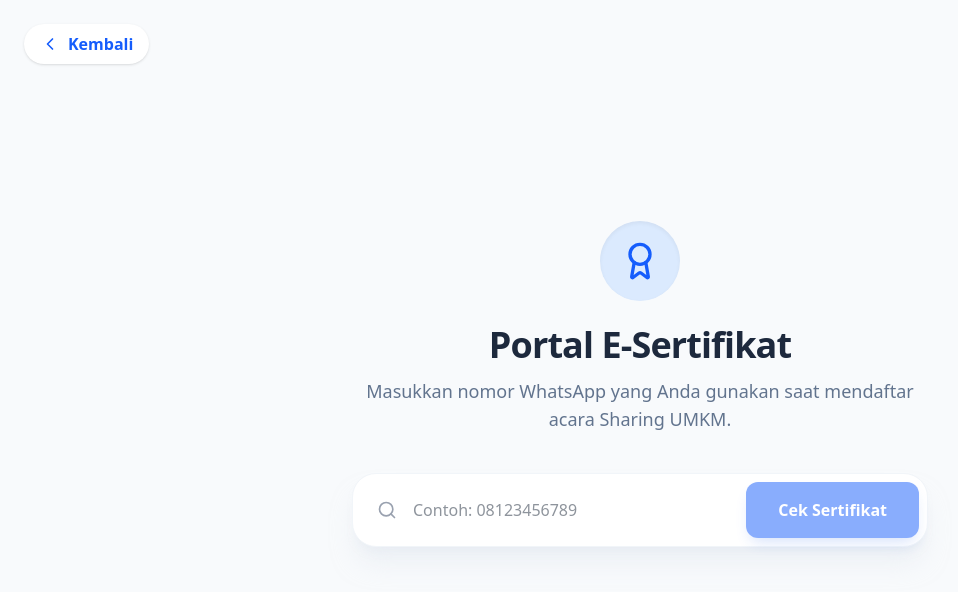
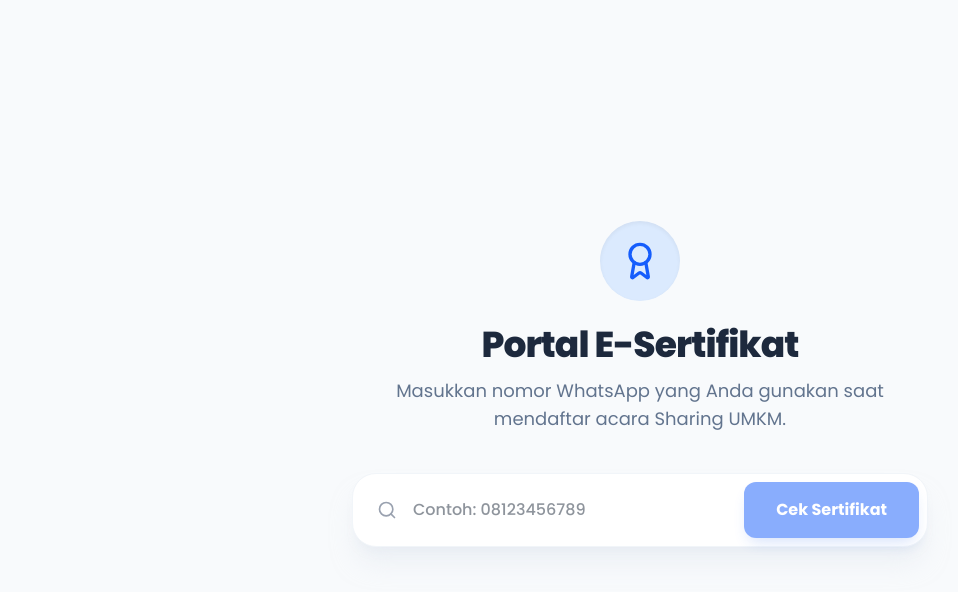
Before and after one commit to logaritma-UBOS/digitalisasi-umkm-2026, a Next.js app: page /sertifikat in a window 1280 px wide. Shown: the top 592 px of the page, without its empty margins (0-958 px from the left). Built offline with nearby package versions, Linux system fonts and the light colour scheme.

Commit message:
style: change font combination to Poppins and remove back button

```diff
--- a/src/app/sertifikat/page.tsx
+++ b/src/app/sertifikat/page.tsx
@@ -1,9 +1,14 @@
 'use client';
 
 import { useState, useRef } from 'react';
-import { Search, Loader2, Download, AlertCircle, Award, CheckCircle2, ChevronLeft } from 'lucide-react';
+import { Search, Loader2, Download, AlertCircle, Award, CheckCircle2 } from 'lucide-react';
 import * as htmlToImage from 'html-to-image';
-import Link from 'next/link';
+import { Poppins } from 'next/font/google';
+
+const poppins = Poppins({
+  subsets: ['latin'],
+  weight: ['300', '400', '500', '600', '700', '800', '900'],
+});
 
 export default function SertifikatPage() {
   const [phone, setPhone] = useState('');
@@ -62,12 +67,7 @@ export default function SertifikatPage() {
   };
 
   return (
-    <main className="min-h-screen bg-slate-50 flex flex-col items-center justify-center p-4 font-sans relative overflow-hidden">
-
-      {/* Tombol Kembali */}
-      <Link href="/" className="absolute top-6 left-6 flex items-center gap-2 text-blue-600 font-semibold hover:text-blue-800 transition-colors bg-white px-4 py-2 rounded-full shadow-sm">
-        <ChevronLeft className="w-5 h-5" /> Kembali
-      </Link>
+    <main className={`min-h-screen bg-slate-50 flex flex-col items-center justify-center p-4 relative overflow-hidden ${poppins.className}`}>
 
       <div className="max-w-xl w-full z-10">
         <div className="text-center mb-10 animate-in fade-in slide-in-from-bottom-4 duration-500">
@@ -140,8 +140,8 @@ export default function SertifikatPage() {
       <div className="fixed top-[200%] pointer-events-none">
         <div
           ref={certificateRef}
-          className="w-[1123px] h-[794px] bg-white relative overflow-hidden flex flex-col items-center text-center shadow-2xl border-[24px] border-[#3b0764]"
-          style={{ fontFamily: "'Inter', 'Segoe UI', Roboto, sans-serif", boxSizing: 'border-box' }}
+          className={`w-[1123px] h-[794px] bg-[#fcfbf8] relative overflow-hidden flex flex-col shadow-2xl border-[24px] border-[#3b0764] ${poppins.className}`}
+          style={{ boxSizing: 'border-box' }}
         >
           {/* Top Left "20 26" Box */}
           <div className="absolute top-0 left-0 w-[200px] h-[380px] bg-[#3b0764] overflow-hidden flex flex-col items-center pt-12 z-0 rounded-br-[40px]">
```
